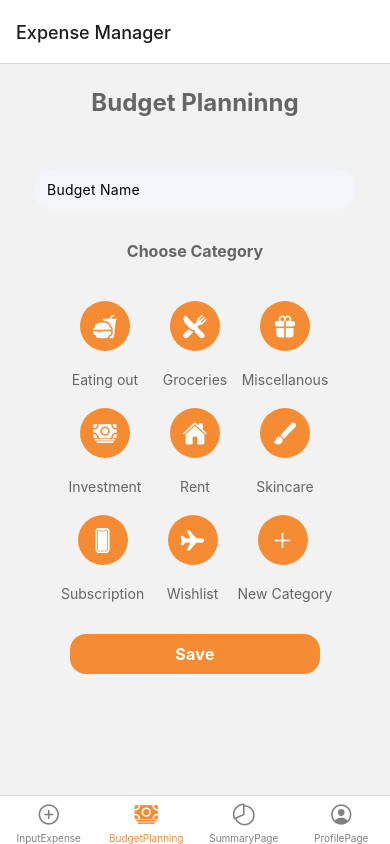
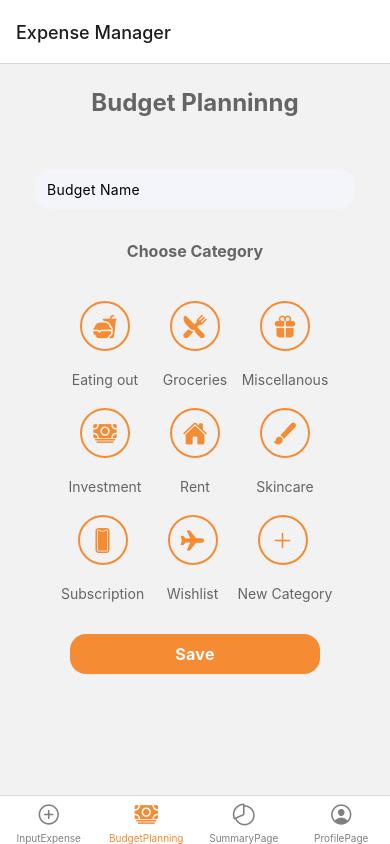
Before and after one commit to riaars/expensebudget, a React Native app: screen /BudgetPlanning in a window 390 px wide. Built offline with nearby package versions, Linux system fonts and the light colour scheme.

Commit message:
change the icon style

```diff
--- a/components/CategoryComponent.tsx
+++ b/components/CategoryComponent.tsx
@@ -11,7 +11,7 @@ const CategoryComponent = (props: CategoryComponentProps) => {
   return (
     <View>
       <View style={styles.container}>
-        <Ionicons name={props.icon} size={25} color={'white'} />
+        <Ionicons name={props.icon} size={25} color={'#F58B32'} />
       </View>
       <Text style={styles.category_title}>{props.title}</Text>
     </View>
@@ -23,7 +23,8 @@ const styles = StyleSheet.create({
     borderRadius: 50,
     width: 50,
     height: 50,
-    backgroundColor: '#F58B32',
+    borderColor: '#F58B32',
+    borderWidth: 2,
     alignItems: 'center',
     justifyContent: 'center',
     margin: 20,
```
